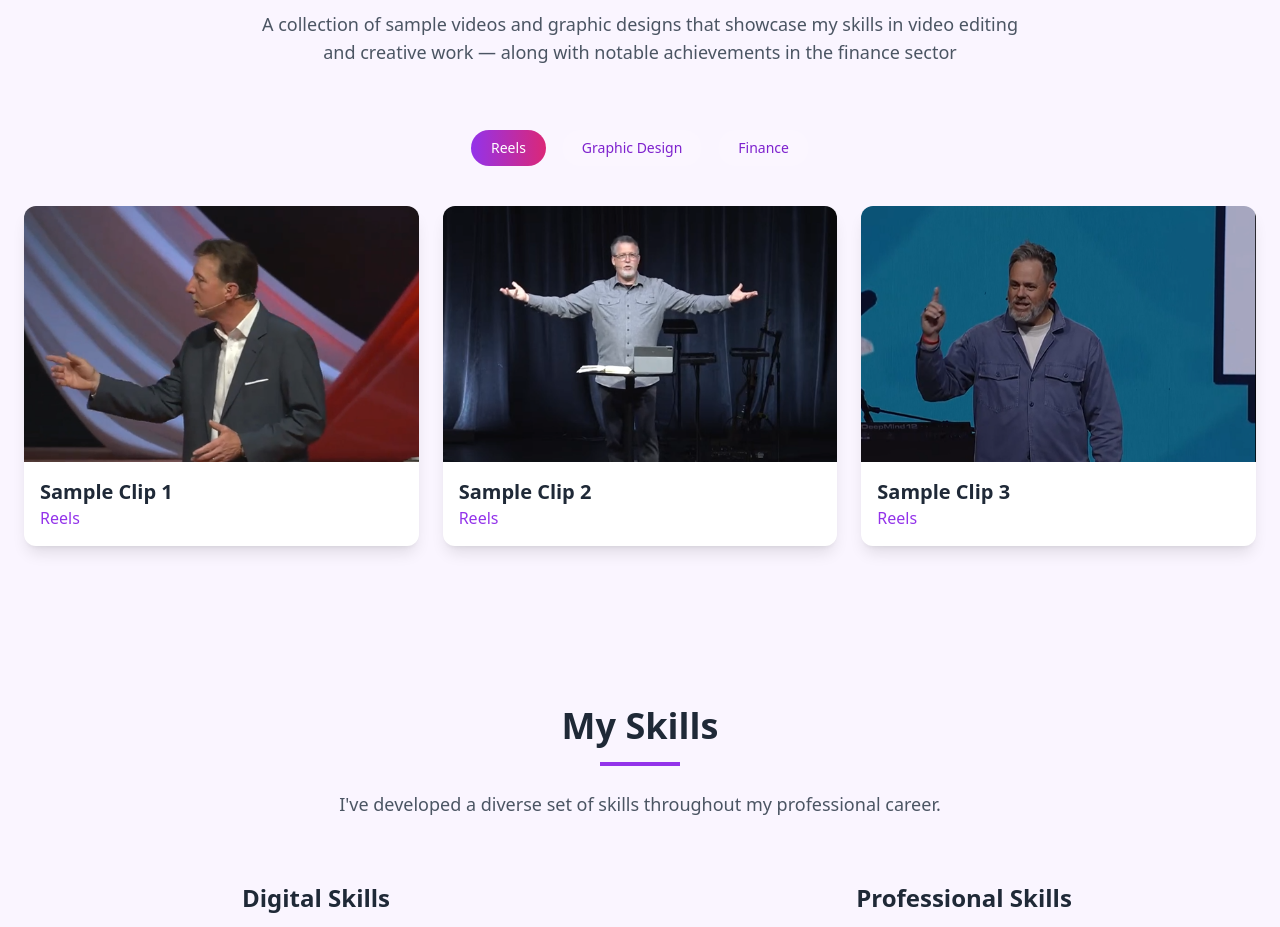
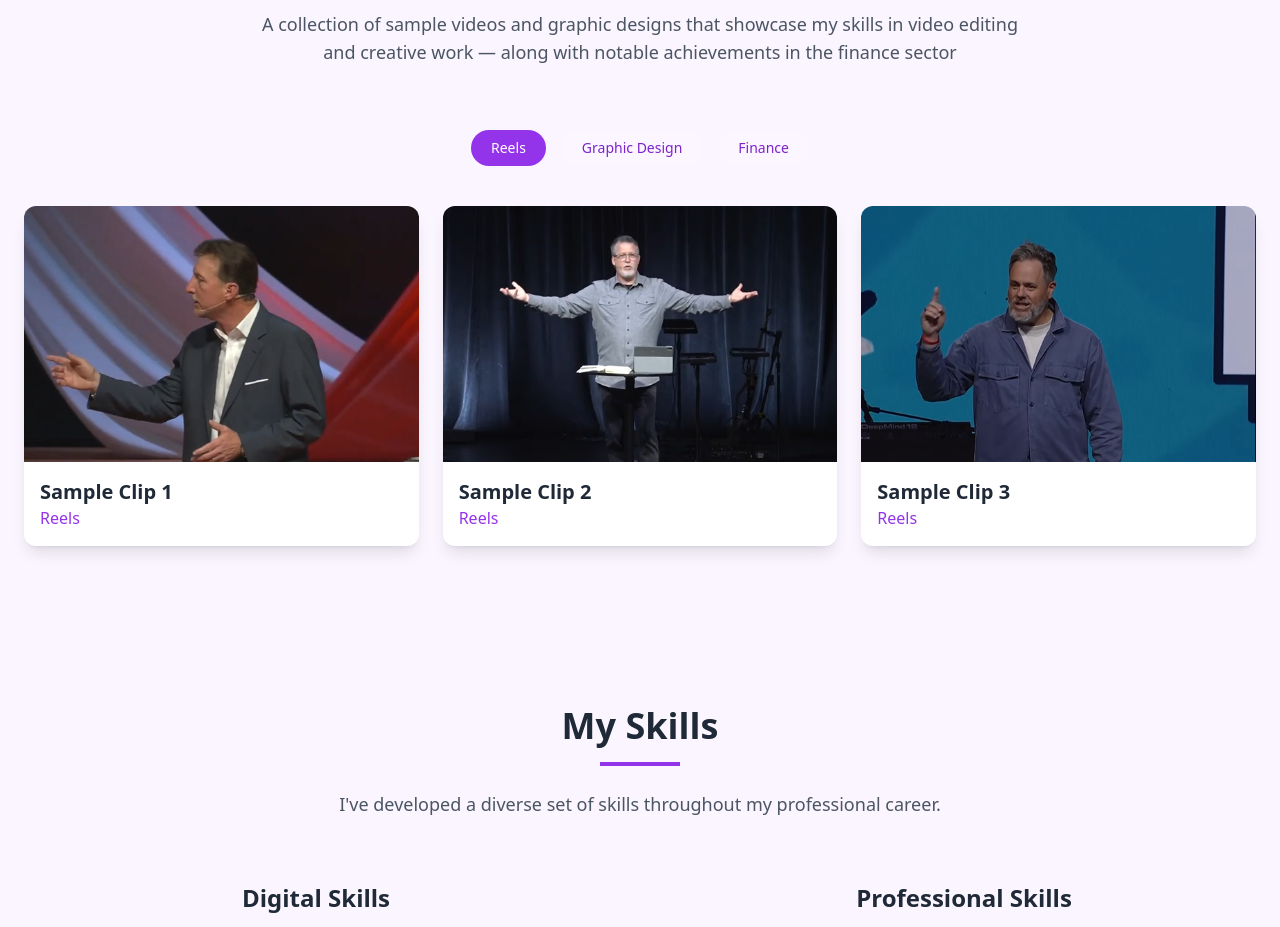
Before and after one commit to notcaramelz/maymauricio, a React (Vite) app: page / in a window 1280 px wide. Shown: the part 4480-5407 px from the top of the page. Built offline with nearby package versions, Linux system fonts and the light colour scheme.

Commit message:
change the active category button styling

```diff
--- a/src/components/ProjectsSection.tsx
+++ b/src/components/ProjectsSection.tsx
@@ -113,8 +113,8 @@ const ProjectsSection = () => {
               onClick={() => setActiveCategory(category)}
               className={`px-5 py-2 rounded-full text-sm font-medium transition-all duration-300 ${
                 activeCategory === category
-                  ? 'bg-gradient-to-r from-purple-600 to-pink-600 text-white'
-                  : 'bg-white/10 text-purple-700 hover:bg-white/20'
+  ? 'bg-purple-600 text-white'
+  : 'bg-white/10 text-purple-700 hover:bg-white/20'
               }`}
             >
               {category}
```
